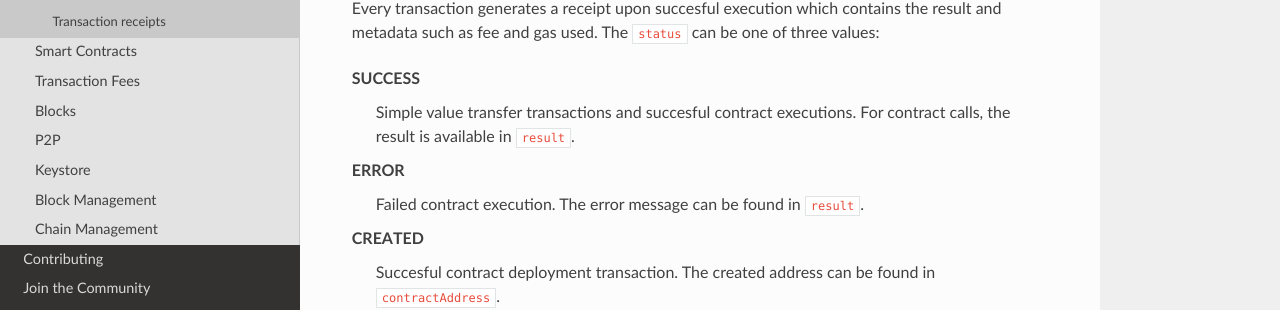
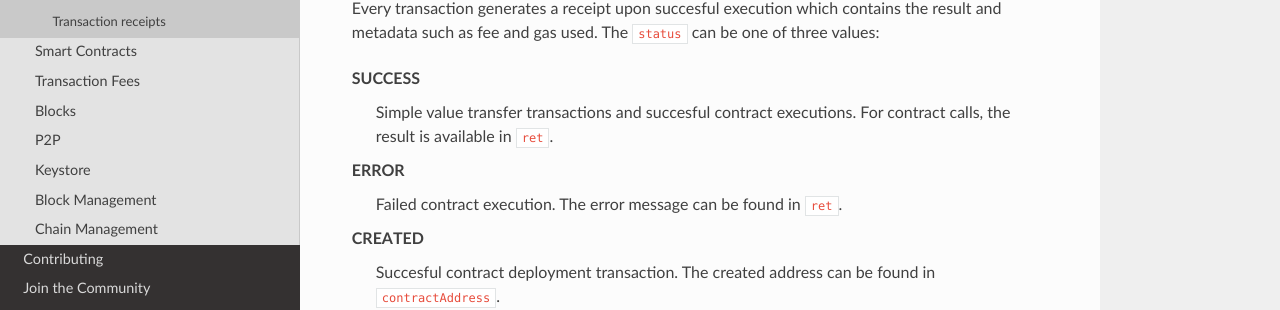
Before and after one commit to aergoio/guide, a Sphinx documentation site: the page built from source/specs/transactions.rst, in a window 1280 px wide and 900 px high, scrolled down 2817 px. Shown: the part 401-711 px from the top of the window. Built offline with Sphinx 7.4.7 and the Read the Docs theme 2.0.0, drawn with Linux system fonts in a browser that asks for light colours.

Commit message:
Update transactions.rst

```diff
--- a/source/specs/transactions.rst
+++ b/source/specs/transactions.rst
@@ -130,10 +130,10 @@ The :code:`status` can be one of three values:
 
 SUCCESS
     Simple value transfer transactions and succesful contract executions.
-    For contract calls, the result is available in :code:`result`.
+    For contract calls, the result is available in :code:`ret`.
 
 ERROR
-    Failed contract execution. The error message can be found in :code:`result`.
+    Failed contract execution. The error message can be found in :code:`ret`.
 
 CREATED
     Succesful contract deployment transaction. The created address can be found in :code:`contractAddress`.
```
